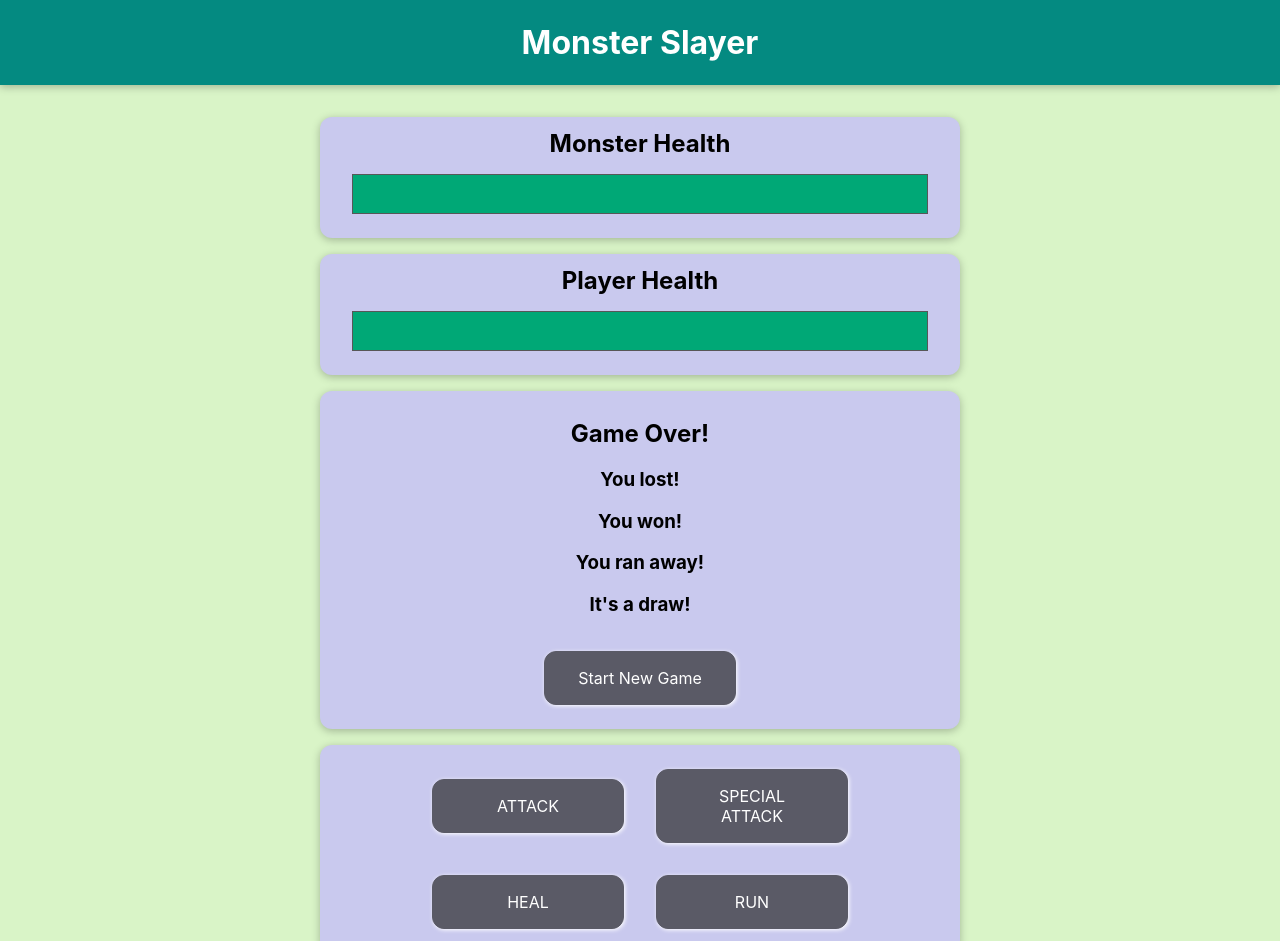
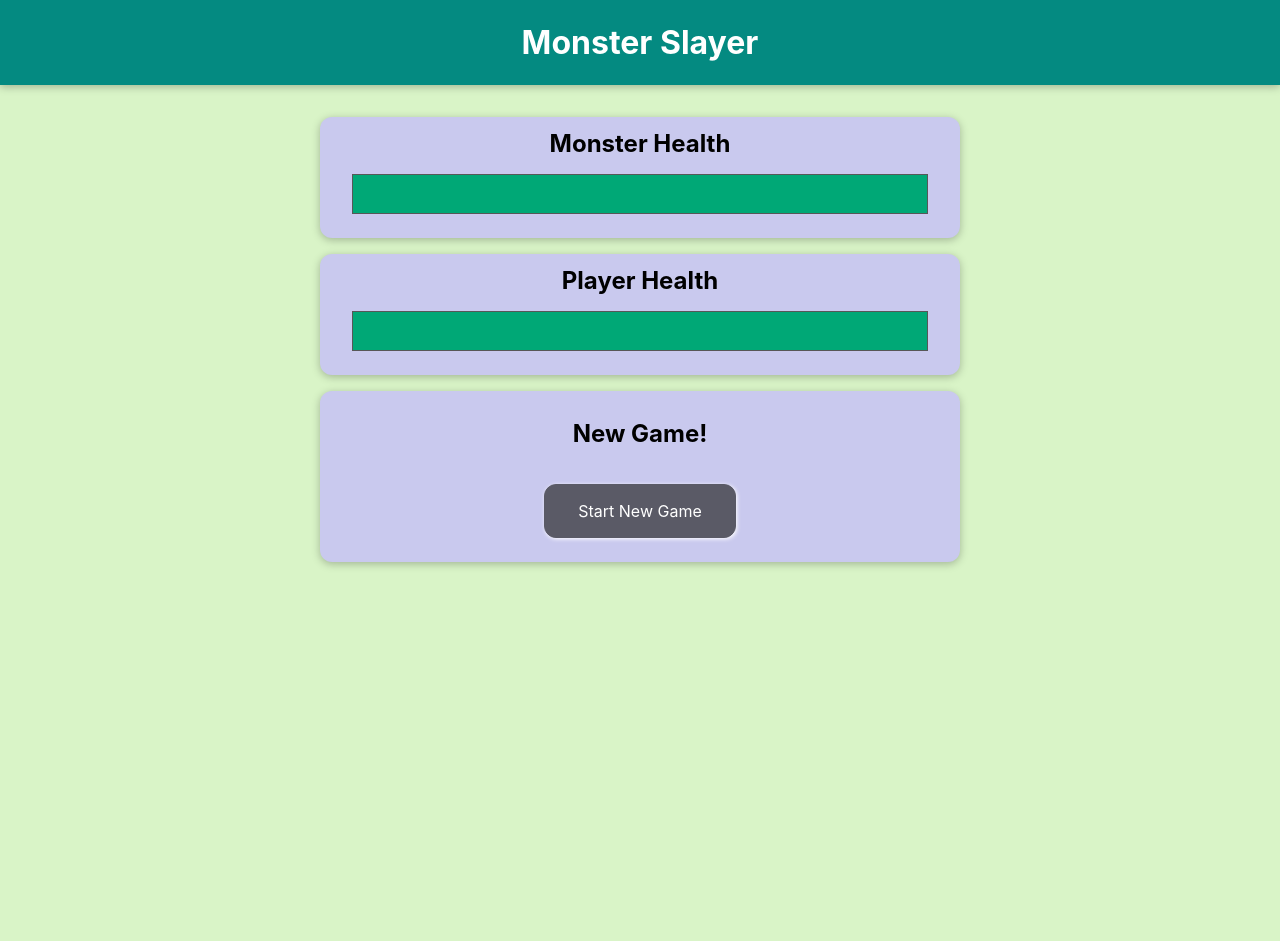
Before and after one commit to MartinD-Aa/monster-slayer-game, a React (Create React App) app in the folder monster-front/: page / in a window 1280 px wide. Shown: the top 941 px of the page. After the commit the page ends 800 px from the top, so only its background shows below. Built offline with nearby package versions, Linux system fonts and the light colour scheme.

Commit message:
Change gameover screen to show correct ending of battle

```diff
--- a/monster-front/src/App.tsx
+++ b/monster-front/src/App.tsx
@@ -28,24 +28,46 @@ function App() {
     setGameSession(gameState);
   };
 
+  const SetDeathState = (deathState: Boolean) => {
+	setDeath(deathState);
+  }
+  if((playerHealth === 0 || monsterHealth === 0) && death === false ){
+	setDeath(true);
+	setGameSession(false);
+  }
+  console.log("Not dead " + turn + " " + playerHealth + " " + monsterHealth);
   return (
     <div className="App">
 		<div className="header">
         	<h1>Monster Slayer</h1>
     	</div>
       <Health player={playerHealth} monster={monsterHealth} />
-      <GameOver />
+      { gameSession === false ?
+		<GameOver
+		player={playerHealth}
+		monster={monsterHealth}
+		state={gameSession}
+		death={death}
+		playerHealth={SetHealthPlayer}
+		monsterHealth={SetHealthMonster}
+		roundCount={SetCurrentRound}
+		gameState={SetGameState}
+		deathState = {SetDeathState}
+	  />
+	:
+	<div>
 	<Controls
 	player={playerHealth}
 	monster={monsterHealth}
 	round={turn}
-        gameState={gameSession}
 	playerHealth={SetHealthPlayer}
 	monsterHealth={SetHealthMonster}
 	roundCount={SetCurrentRound}
-        state={SetGameState}
+	gameState={SetGameState}
   />
   <Log />
+  </div>
+  }
     </div>
   );
 }
--- a/monster-front/src/components/Controls.tsx
+++ b/monster-front/src/components/Controls.tsx
@@ -2,20 +2,22 @@ function Controls(props:
   {player:number,
     monster:number,
     round: number,
-    gameState: Boolean,
     playerHealth: Function,
     monsterHealth: Function,
     roundCount: Function,
-    state:Function
+    gameState: Function,
   }) {
+    var playerHP = props.player;
+    var monsterHP = props.monster;
     var currentRound = props.round;
-    var currentGame = props.gameState;
+
+
 
   function attackPlayer(){
-    var playerHP = props.player;
     const hit = randomTall(15, 8);
     if(playerHP - hit < 0){
       props.playerHealth(0);
+
     }else{
       props.playerHealth(playerHP-= hit);
     }
@@ -24,10 +26,10 @@ function Controls(props:
   }
 
   function attackMonster(){
-    var monsterHP = props.monster;
     const hit = randomTall(12, 5);
     if(monsterHP - hit < 0){
       props.monsterHealth(0);
+
     } else{
       props.monsterHealth(monsterHP -= hit);
     }
@@ -35,10 +37,10 @@ function Controls(props:
   }
 
   function specialAttack(){
-    var monsterHP = props.monster;
     const hit = randomTall(20, 15);
     if(monsterHP - hit < 0){
       props.monsterHealth(0);
+
     } else{
       props.monsterHealth(monsterHP -= hit);
     }
@@ -46,7 +48,6 @@ function Controls(props:
   }
 
   function healPlayer(){
-    var playerHP = props.player;
     const heal = randomTall(20, 5);
     const hit = randomTall(15, 8);
     if(playerHP + (heal - hit) > 100){
@@ -61,9 +62,8 @@ function Controls(props:
   function flee(){
     const num = randomTall(8, 2)
     if(num < 5){
-
     } else {
-      props.state(!currentGame)
+      props.gameState(false);
     }
   }
 
--- a/monster-front/src/components/GameOver.tsx
+++ b/monster-front/src/components/GameOver.tsx
@@ -1,12 +1,30 @@
-function GameOver () {
+function GameOver (props:{
+    player:number,
+    monster:number,
+    state: Boolean,
+    death: Boolean,
+    playerHealth: Function,
+    monsterHealth: Function,
+    roundCount: Function,
+    gameState: Function,
+    deathState: Function
+}) {
+  function resetGame (){
+    props.playerHealth(100);
+    props.monsterHealth(100);
+    props.roundCount(0);
+    props.gameState(true);
+    props.deathState(false);
+  }
+
     return(
         <section className="container">
-        <h2>Game Over!</h2>
-        <h3 >You lost!</h3>
-        <h3 >You won!</h3>
-        <h3>You ran away!</h3>
-        <h3 >It's a draw!</h3>
-        <button>Start New Game</button>
+        {props.death === false ? <h2>New Game!</h2> : <h2>Game Over!</h2>}
+        { props.player > props.monster && props.monster === 0 ? <h3 >You won!</h3> : <p></p>}
+        { props.player < props.monster && props.player === 0 ?<h3 >You lost!</h3>: <p></p>}
+        { props.player > 0 && props.monster && props.state ? <h3>You ran away!</h3> : <p></p>}
+        { props.player === 0 && props.monster === 0 ?<h3 >It's a draw!</h3> : <p></p>}
+        <button onClick={resetGame}>Start New Game</button>
       </section>
 
     );
```
Lines whose indentation alone changed are shown as unchanged.
